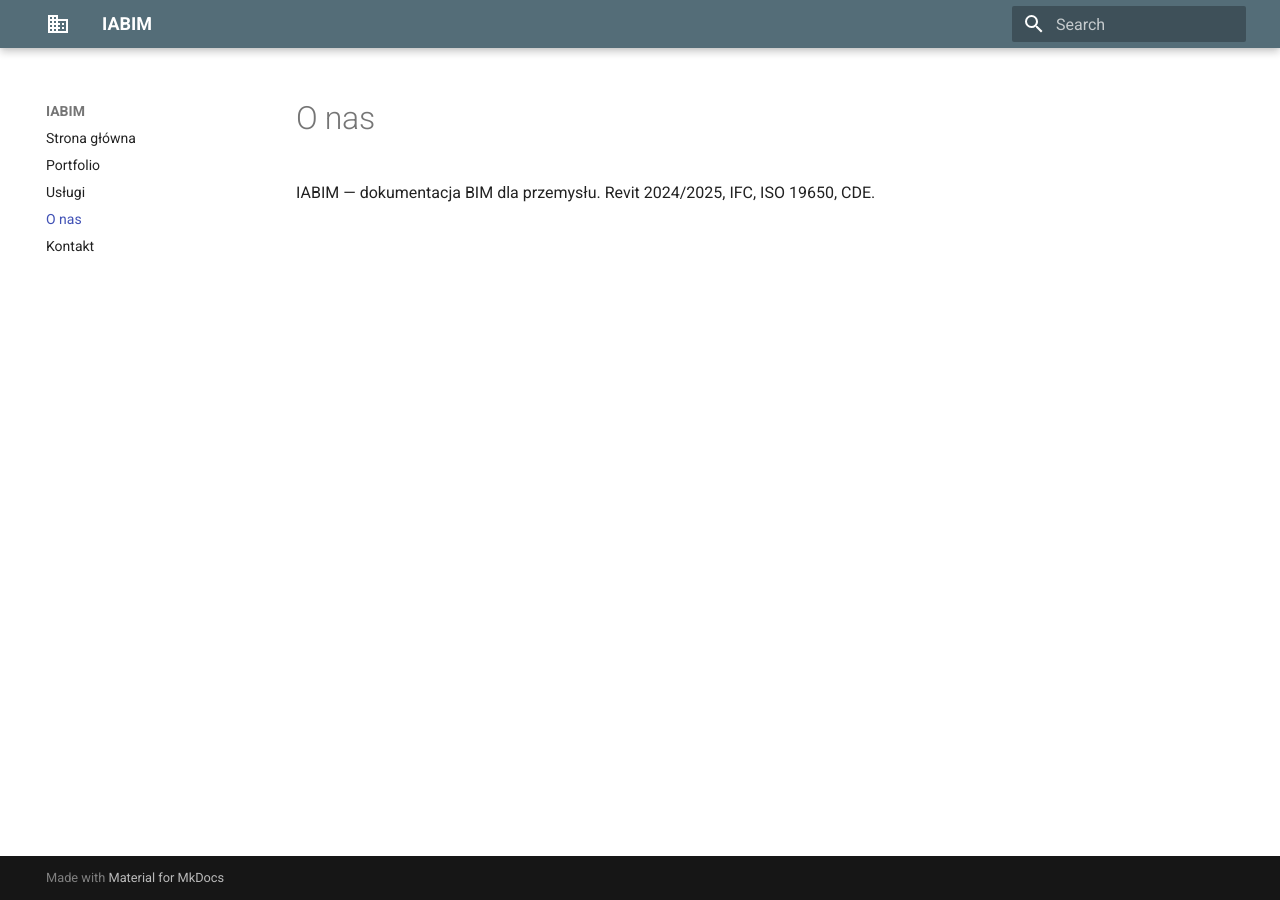
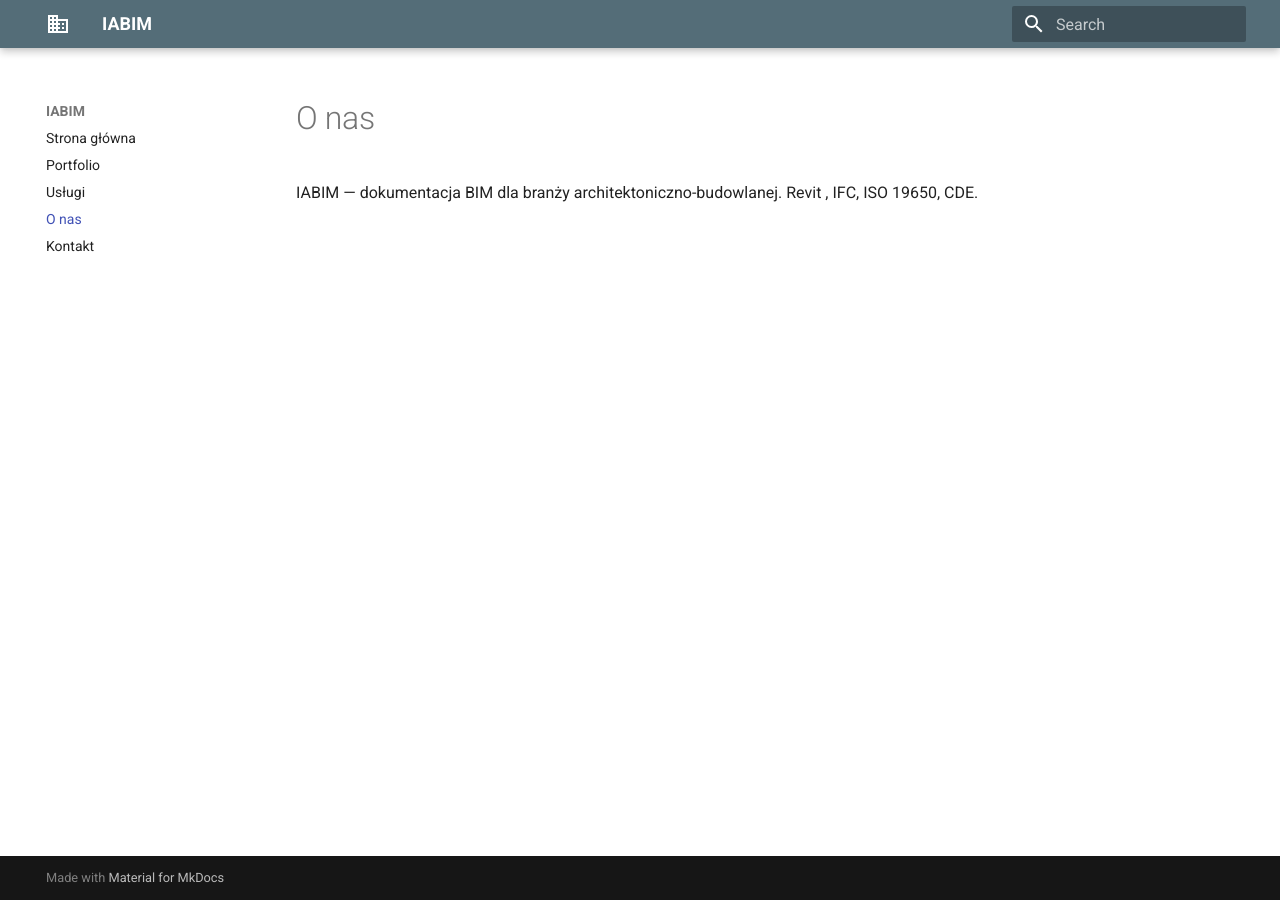
Before and after one commit to ChoroboroGit/iabim-site, an MkDocs documentation site: the page built from docs/o-nas.md, in a window 1280 px wide. Built offline with MkDocs 1.6.1 and Material for MkDocs 9.7.7, drawn with Linux system fonts in a browser that asks for light colours.

```diff
--- a/docs/o-nas.md
+++ b/docs/o-nas.md
@@ -1,2 +1,2 @@
 # O nas
-IABIM — dokumentacja BIM dla przemysłu. Revit 2024/2025, IFC, ISO 19650, CDE.
+IABIM — dokumentacja BIM dla branży architektoniczno-budowlanej. Revit , IFC, ISO 19650, CDE.
```
